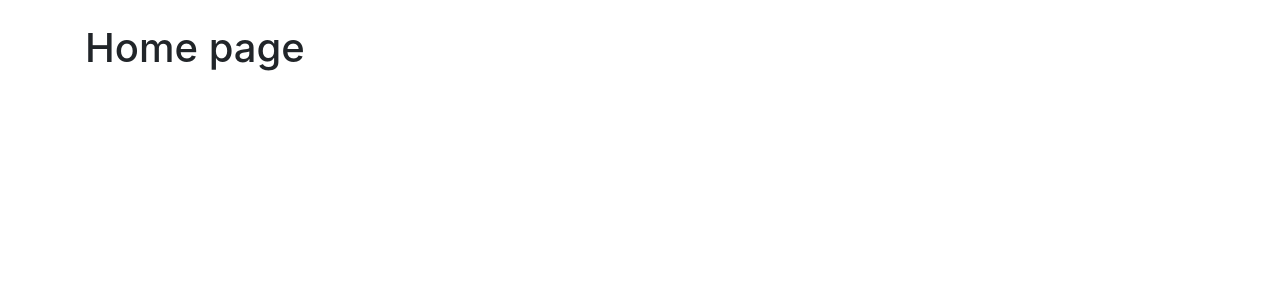
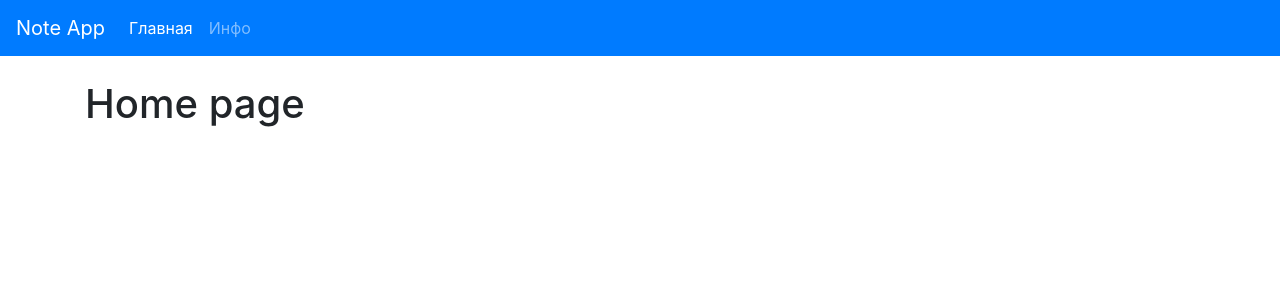
Before and after one commit to SergSmith64/react-firebase-hooks, a React (Create React App) app in the folder todos/: page / in a window 1280 px wide. Shown: the top 300 px of the page. Built offline with nearby package versions, Linux system fonts and the light colour scheme.

Commit message:
4: create Navbar with Navlink-s

```diff
--- a/todos/src/App.js
+++ b/todos/src/App.js
@@ -2,10 +2,12 @@
 import { BrowserRouter, Route, Switch } from 'react-router-dom';
 import {Home} from './pages/Home';
 import {About} from './pages/About';
+import {Navbar} from './components/Navbar';
 
 function App() {
 	return (
 		<BrowserRouter>
+			<Navbar />
 			<div className="container pt-4">
 				<Switch>
 					<Route path={'/'} exact component={Home}/>
--- /dev/null
+++ b/todos/src/components/Navbar.js
@@ -0,0 +1,21 @@
+// import React, {Fragment} from 'react';
+import React from 'react';
+import { NavLink } from 'react-router-dom';
+
+export const Navbar = () => (
+		<nav className="navbar navbar-dark navbar-expand-lg bg-primary">
+				<div className="navbar-brand">
+						Note App
+				</div>
+
+				<ul className="navbar-nav">
+					<li className="nav-item">
+						<NavLink className="nav-link" to="/" exact>Главная</NavLink>
+					</li>
+
+					<li className="nav-item">
+						<NavLink className="nav-link" to="/about">Инфо</NavLink>
+					</li>
+				</ul>
+		</nav>
+)
```
Also changed, not shown: 1 other file (tests, documents, lock files or other folders).
